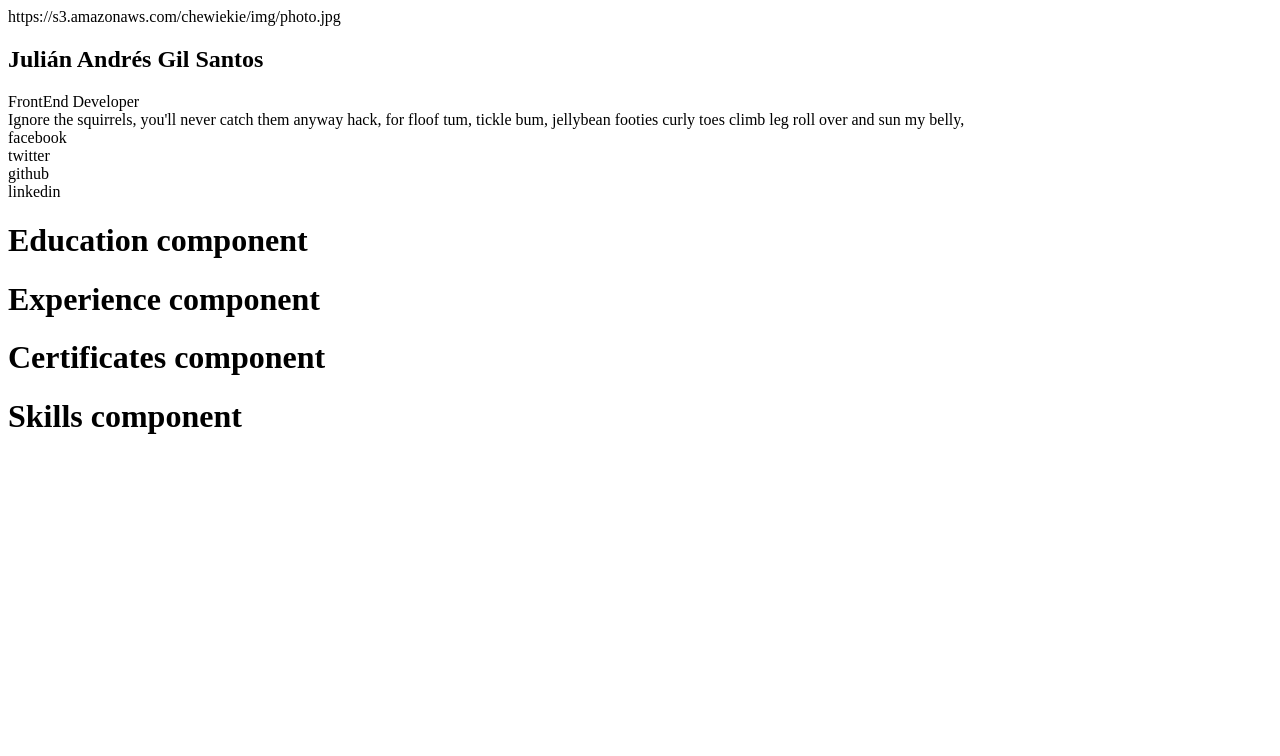
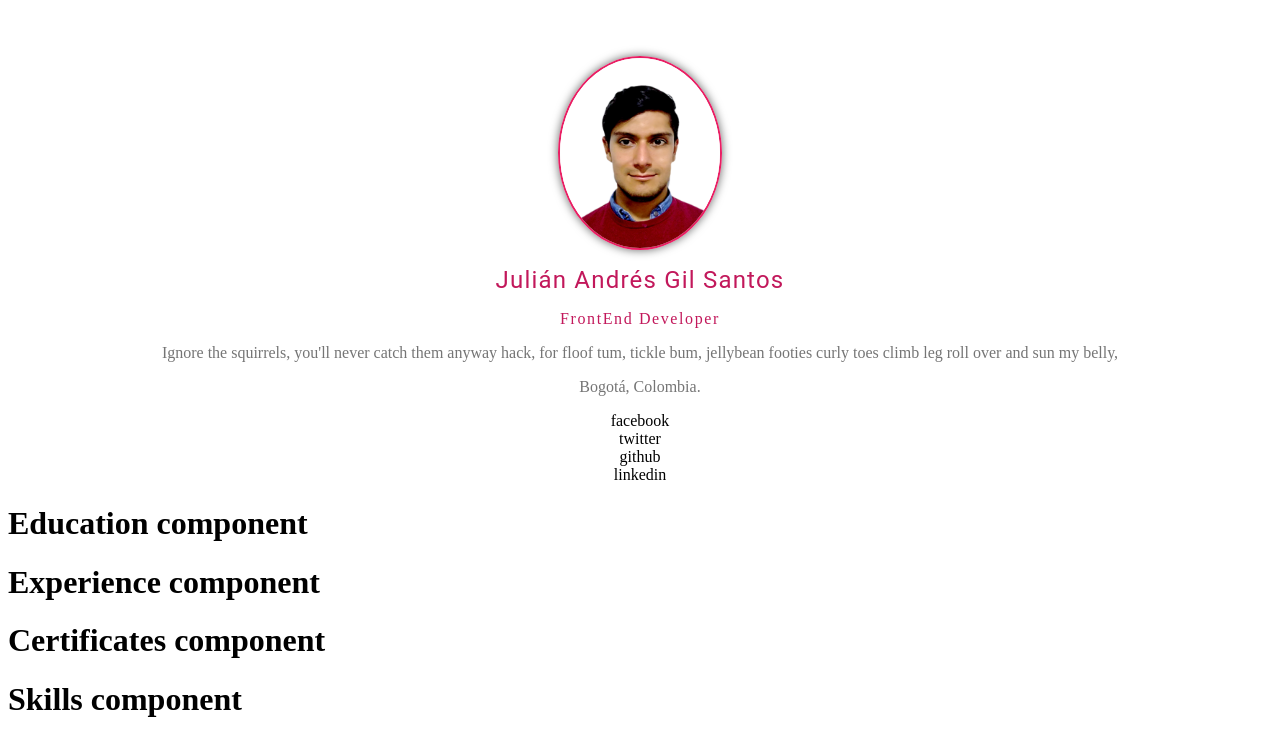
Before and after one commit to gilsantosjulian/curriculumvitae, a React app: page / in a window 1280 px wide. Shown: the top 756 px of the page. Built offline with nearby package versions, Linux system fonts and the light colour scheme.

Commit message:
feat(package.json/webpack.config/about) Add file-loader and url loader to load a images. Add styled-components on About component

```diff
--- a/package.json
+++ b/package.json
@@ -22,8 +22,10 @@
     "@babel/preset-react": "^7.0.0",
     "babel-loader": "^8.0.5",
     "babel-plugin-transform-class-properties": "^6.24.1",
+    "file-loader": "^3.0.1",
     "html-loader": "^0.5.5",
     "html-webpack-plugin": "^3.2.0",
+    "url-loader": "^1.1.2",
     "webpack": "^4.30.0",
     "webpack-cli": "^3.3.0",
     "webpack-dev-server": "^3.3.1"
--- a/src/components/About.jsx
+++ b/src/components/About.jsx
@@ -1,25 +1,77 @@
 import React from 'react';
+import Social from './Social';
+import styled from 'styled-components';
 
-const About = ({ avatar, name, bio, profession, addres, social }) => {
+const AboutStyle = styled.div`
+	text-align: center;
+`;
+
+const AboutAvatar = styled.div`
+	padding: 2em 0 0 0;
+`;
+
+const AboutImg = styled.img`
+	border-radius: 100%;
+	width: 160px;
+	height: 190px;
+	border: 2px solid #E91E63;
+	margin: 0 auto;
+	display: block;
+	box-shadow: 0 0 10px rgba(0,0,0,0.6);
+`;
+
+const AboutName = styled.div`
+	text-align: center;
+`;
+
+const AboutH2 = styled.h2`
+	font-family: 'Roboto', sans-serif;
+	font-weight: 400;
+	letter-spacing: 1.2px;
+	margin: .5em 0 0 0;
+	color: #C2185B
+`;
+
+const AboutProfession = styled.p`
+	margin; .2em 0 1em 0;
+	letter-spacing: 1.6px;
+	font-weight: 300;
+	color: #C2185B;
+`;
+
+const AboutBio = styled.p`
+	color: #757575;
+	font-size: 1em;
+	font-weiht: 300;
+`;
+
+const AboutLocation = styled.p`
+	color: #757575;
+	font-size: 1em;
+	font-weiht: 500;
+`;
+
+const About = ({ avatar, name, profession, bio, address, social }) => {
+
 	return (
-		<div>
+		<AboutStyle>
 			<div className='About-container'>
-				<div id='about-avatar'>
-					<div id='about-avatar-image'>{avatar}</div>
-				</div>
-				<div id='about-name'>
-					<h2>{name}</h2>
-				</div>
-				<div id='about-profession'>{profession}</div>
-				<div id='about-bio'>{bio}</div>
-				<div id='about-location'>{addres}</div>
+				<AboutAvatar>
+					<figure>
+						<AboutImg src={avatar} alt={name} />
+					</figure>
+				</AboutAvatar>
+				<AboutName>
+					<AboutH2>{name}</AboutH2>
+				</AboutName>
+				<AboutProfession>{profession}</AboutProfession>
+				<AboutBio>{bio}</AboutBio>
+				<AboutLocation>{address}</AboutLocation>
 				<div id='about-social'>
-					{
-						social && social.map(item => <div key={item.name}>{item.name}</div>)
-					}
+					<Social social={social} />
 				</div>
 			</div>
-		</div>
+		</AboutStyle>
 	);
 }
 
--- a/src/components/Social.jsx
+++ b/src/components/Social.jsx
@@ -1,8 +1,11 @@
 import React from 'react';
 
-const Social = () => {
+const Social = (props) => {
+
     return (
-        <h1>Social component</h1>
+        <div>
+            {props.social && props.social.map((item) => <div key={item.name}>{item.name}</div>)}
+        </div>
     );
 }
 
--- a/src/constants.js
+++ b/src/constants.js
@@ -1,6 +1,6 @@
 export const myMockData = {
-	"address": "Bootá, Colombia.",
-	"avatar": "https://s3.amazonaws.com/chewiekie/img/photo.jpg",
+	"address": "Bogotá, Colombia.",
+	"avatar": require('./assets/images/julian.png'),
 	"bio": "Ignore the squirrels, you'll never catch them anyway hack, for floof tum, tickle bum, jellybean footies curly toes climb leg roll over and sun my belly, ",
 	"certificate": [{
 			"date": "Jan 2021",
--- a/src/containers/App.jsx
+++ b/src/containers/App.jsx
@@ -14,7 +14,7 @@ const App = () => {
 	const data = userGetData();
 	console.log(data);
 
-	return (
+	return data.length == 0 ? <h1>Cargando ...</h1> : (
 		<Main>
 			<Sidebar>
 				<About
@@ -22,7 +22,7 @@ const App = () => {
 					name={data.name}
 					profession={data.profession}
 					bio={data.bio}
-					addres={data.addres}
+					address={data.address}
 					social={data.social}
 				/>
 			</Sidebar>
--- a/webpack.config.js
+++ b/webpack.config.js
@@ -23,6 +23,15 @@ module.exports = {
 				use: {
 					loader: "html-loader"
 				},
+			},
+			{
+				test: /\.(png|jpg)$/,
+				use: {
+					loader: 'url-loader',
+					options: {
+						limit: 25000 // Max file size = 25kb
+					}
+				}
 			}
 		]
 	},
```
Also changed, not shown: src/assets/images/julian.png (added), 1 other file (tests, documents, lock files or other folders). Lines whose indentation alone changed are shown as unchanged.
